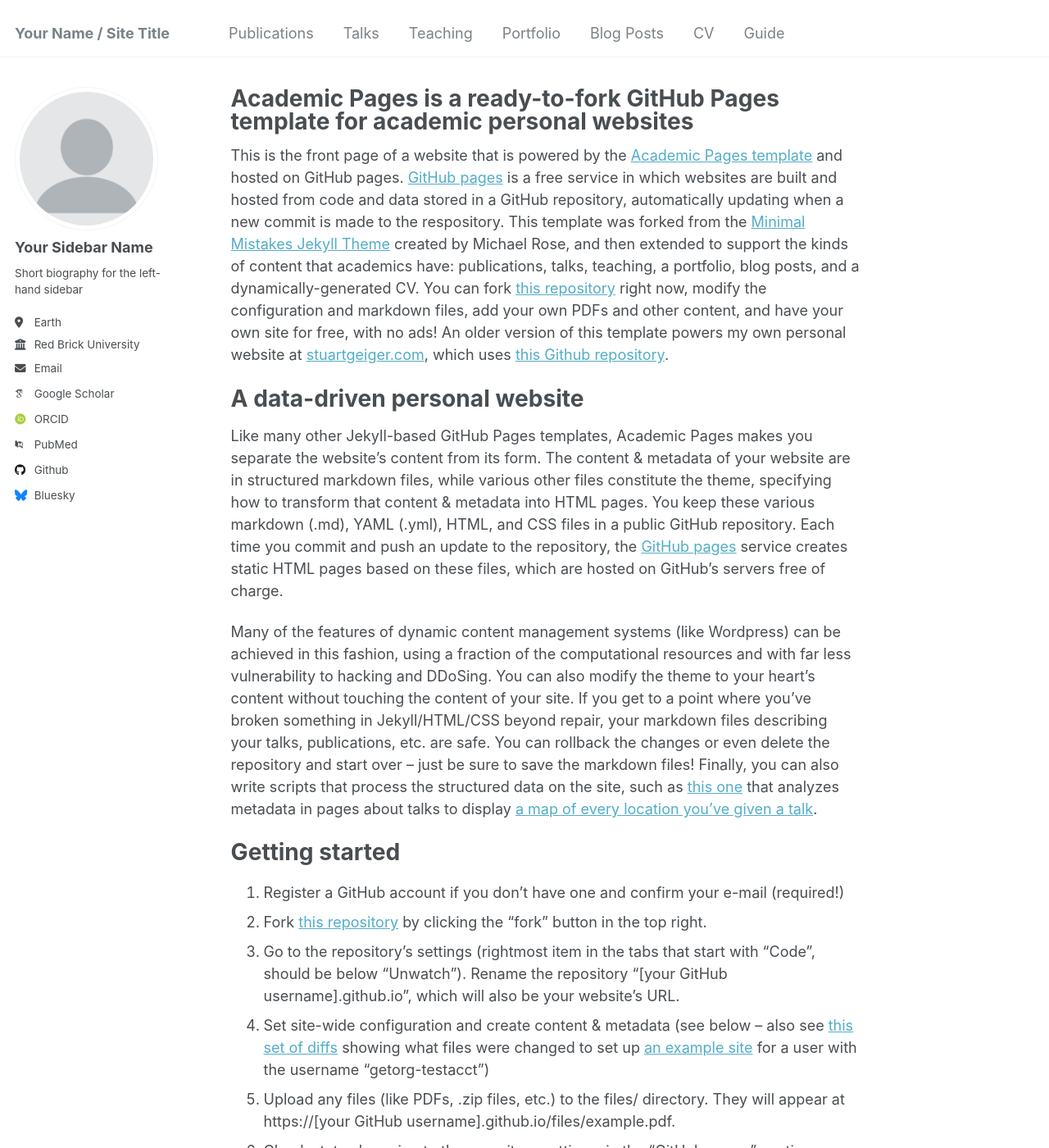
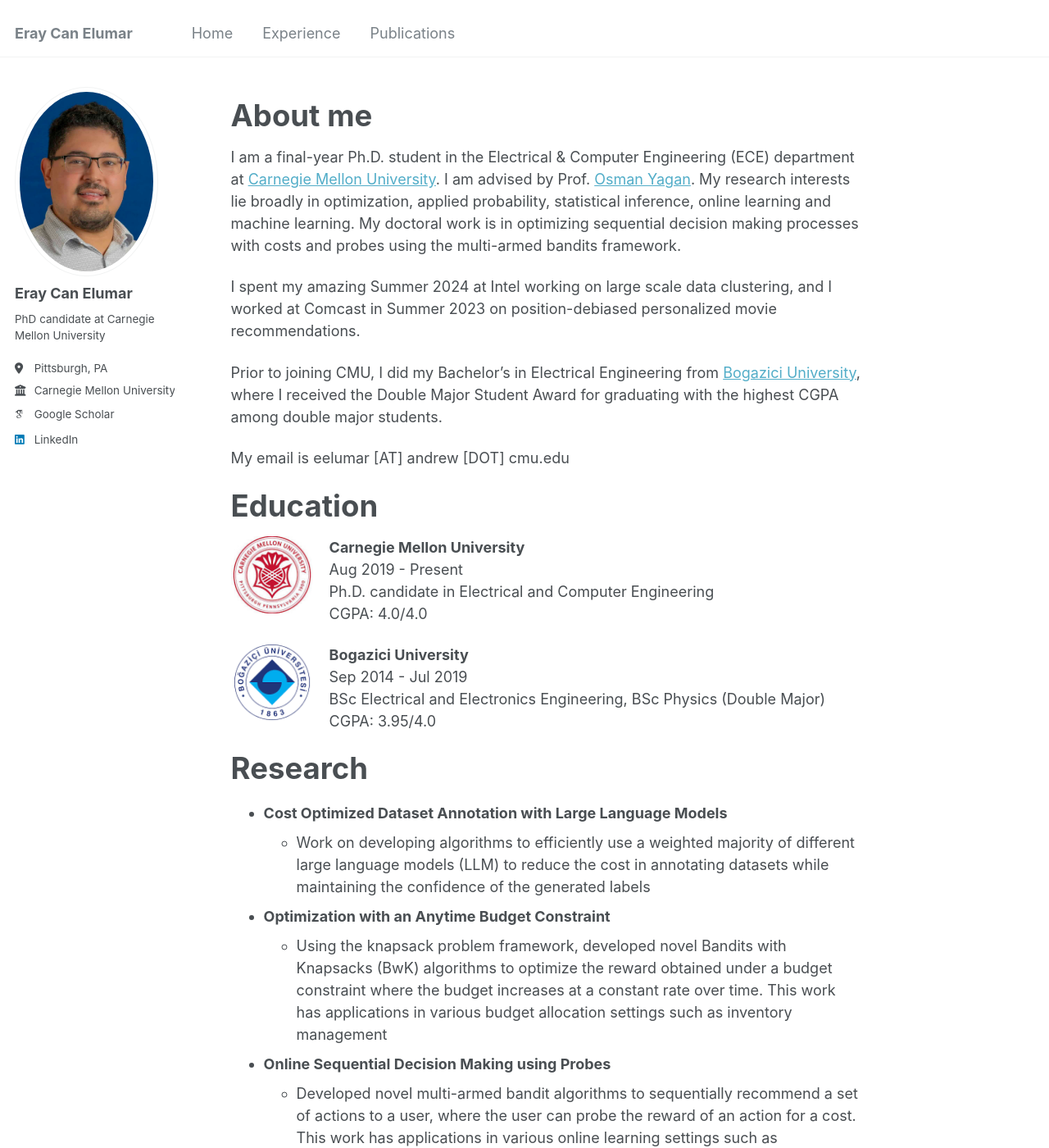
Before and after one commit to eraycanelumar/eraycanelumar.github.io, a Jekyll site: the page built from _pages/about.md, in a window 1280 px wide and 1400 px high. Shown: the whole window at 82% size. Built offline with Jekyll 4.4.1, drawn with Linux system fonts in a browser that asks for light colours; some web fonts are replaced; some of the changed text lies outside the part shown.

Commit message:
first update

```diff
--- a/Gemfile
+++ b/Gemfile
@@ -6,6 +6,7 @@ group :jekyll_plugins do
   gem 'jekyll-sitemap'
   gem 'jemoji'
   gem 'webrick', '~> 1.8'
+  gem "minimal-mistakes-jekyll"
 end
 
 gem 'github-pages'
--- a/_config.yml
+++ b/_config.yml
@@ -6,9 +6,15 @@
 # `jekyll serve -l -H localhost`. If you change this file, please restart the
 # server process.
 
+
+#Set the theme and skin of the site
+# theme: minimal-mistakes-jekyll
+# minimal_mistakes_skin: "dark" # "default", "air", "aqua", "contrast", "dark", "dirt", "neon", "mint", "plum", "sunrise"
+
+
 # Basic Site Settings
 locale                   : "en-US"
-title                    : "Your Name / Site Title"
+title                    : "Eray Can Elumar"
 title_separator          : "-"
 name                     : &name "Your Name"
 description              : &description "personal description"
@@ -22,33 +28,33 @@ repository               : "academicpages/academicpages.github.io"
 author:
   # Biographic information
   avatar           : "profile.png"
-  name             : "Your Sidebar Name"
+  name             : "Eray Can Elumar"
   pronouns         : # example: "she/her"
-  bio              : "Short biography for the left-hand sidebar"
-  location         : "Earth"
-  employer         : "Red Brick University"
+  bio              : "PhD candidate at Carnegie Mellon University"
+  location         : "Pittsburgh, PA"
+  employer         : "Carnegie Mellon University"
   uri              : # URL
-  email            : "none@example.org"
+  email            : #"eelumar [AT] andrew.cmu.edu"
 
   # Academic websites
   arxiv            : # URL - Update with the correct link to your profile
-  googlescholar    : "https://scholar.google.com/citations?user=PS_CX0AAAAAJ"
+  googlescholar    : "https://scholar.google.com/citations?user=9RuD2YQAAAAJ&hl"
   impactstory      : # URL
-  orcid            : "http://orcid.org/yourorcidurl"
+  # orcid            : "http://orcid.org/yourorcidurl"
   semantic         : # URL
-  pubmed           : "https://www.ncbi.nlm.nih.gov/pubmed/?term=john+snow"
+  # pubmed           : "https://www.ncbi.nlm.nih.gov/pubmed/?term=john+snow"
   researchgate     : # URL
 
   # Repositories and software development
   bitbucket        : # Username - Update with your username on the site
   codepen          : # Username
   dribbble         : # Username
-  github           : "academicpages"
+  github           : # "eraycanelumar"
   kaggle           : # Username
   stackoverflow    : # User number or user number and name (i.e., use "1" or "1/jeff-atwood")
 
   # Social media
-  bluesky          : "bsky.app" # Replace this with you Bluesky username
+  # bluesky          : "bsky.app" # Replace this with you Bluesky username
   facebook         : # Username
   flickr           : # Username
   foursquare       : # Username
@@ -57,7 +63,7 @@ author:
   keybase          : # Username
   instagram        : # Username
   lastfm           : # Username
-  linkedin         : # Username
+  linkedin         : "eray-can-elumar"
   mastodon         : # URL
   medium           : # URL
   pinterest        : # Username
@@ -129,7 +135,7 @@ yandex_site_verification :
 
 # Social Sharing
 twitter:
-  username               : &twitter
+  username               :
 facebook:
   username               :
   app_id                 :
--- a/_data/navigation.yml
+++ b/_data/navigation.yml
@@ -5,23 +5,34 @@
 # prevent it from being included in the site.
 
 main:
+
+  - title: "Home"
+    url: /
+
+
+  - title: "Experience"
+    url: /experience/
+
   - title: "Publications"
-    url: /publications/
+    url: /papers/
 
-  - title: "Talks"
-    url: /talks/
 
-  - title: "Teaching"
-    url: /teaching/
+  # - title: "CV"
+  #   url: /files/cv.pdf
 
-  - title: "Portfolio"
-    url: /portfolio/
 
-  - title: "Blog Posts"
-    url: /year-archive/
+  # - title: "Talks"
+  #   url: /talks/
 
-  - title: "CV"
-    url: /cv/
+  # - title: "Teaching"
+  #   url: /teaching/
 
-  - title: "Guide"
-    url: /markdown/
+
+
+  # - title: "Blog Posts"
+  #   url: /year-archive/
+
+
+
+  # - title: "Guide"
+  #   url: /markdown/
--- a/_includes/footer.html
+++ b/_includes/footer.html
@@ -1,6 +1,6 @@
 {% include base_path %}
 
-{% if site.author.github or site.author.bitbucket or site.atom_feed.hide != true %}
+<!-- {% if site.author.github or site.author.bitbucket or site.atom_feed.hide != true %}
 <div class="page__footer-follow">
   <ul class="social-icons">
     {% if site.data.ui-text[site.locale].follow_label %}
@@ -17,9 +17,9 @@
     {% endif %}
   </ul>
 </div>
-{% endif %}
+{% endif %} -->
 
 <div class="page__footer-copyright">
-  &copy; {{ site.time | date: '%Y' }} {{ site.name | default: site.title }}, {{ site.data.ui-text[site.locale].powered_by | default: "Powered by" }} <a href="http://jekyllrb.com" rel="nofollow">Jekyll</a> &amp; <a href="https://github.com/academicpages/academicpages.github.io">AcademicPages</a>, a fork of <a href="https://mademistakes.com/work/minimal-mistakes-jekyll-theme/" rel="nofollow">Minimal Mistakes</a>.<br />
-  Site last updated {{ "now" | date: '%Y-%m-%d' %}}
+  &copy; {{ site.time | date: '%Y' }} {{ "Eray Can Elumar" | default: "Eray Can Elumar" }}. {{ site.data.ui-text[site.locale].powered_by | default: "Powered by" }} <a href="http://jekyllrb.com" rel="nofollow">Jekyll</a> &amp; <a href="https://github.com/academicpages/academicpages.github.io">AcademicPages</a>, a fork of <a href="https://mademistakes.com/work/minimal-mistakes-jekyll-theme/" rel="nofollow">Minimal Mistakes</a>.<br />
+  <!-- Site last updated {{ "now" | date: '%Y-%m-%d' %}} -->
 </div>
--- a/_pages/about.md
+++ b/_pages/about.md
@@ -1,49 +1,92 @@
 ---
 permalink: /
-title: "Academic Pages is a ready-to-fork GitHub Pages template for academic personal websites"
+title: " "
 author_profile: true
 redirect_from:
   - /about/
   - /about.html
 ---
 
-This is the front page of a website that is powered by the [Academic Pages template](https://github.com/academicpages/academicpages.github.io) and hosted on GitHub pages. [GitHub pages](https://pages.github.com) is a free service in which websites are built and hosted from code and data stored in a GitHub repository, automatically updating when a new commit is made to the respository. This template was forked from the [Minimal Mistakes Jekyll Theme](https://mmistakes.github.io/minimal-mistakes/) created by Michael Rose, and then extended to support the kinds of content that academics have: publications, talks, teaching, a portfolio, blog posts, and a dynamically-generated CV. You can fork [this repository](https://github.com/academicpages/academicpages.github.io) right now, modify the configuration and markdown files, add your own PDFs and other content, and have your own site for free, with no ads! An older version of this template powers my own personal website at [stuartgeiger.com](http://stuartgeiger.com), which uses [this Github repository](https://github.com/staeiou/staeiou.github.io).
+<span style="font-size:1.3em;">About me</span>
+======
 
-A data-driven personal website
+I am a final-year Ph.D. student in the Electrical & Computer Engineering (ECE) department at [Carnegie Mellon University](https://www.cmu.edu/). I am advised by Prof. [Osman Yagan](https://users.ece.cmu.edu/~oyagan/). My research interests lie broadly in optimization, applied probability, statistical inference, online learning and machine learning. My doctoral work is in optimizing sequential decision making processes with costs and probes using the multi-armed bandits framework.
+
+I spent my amazing Summer 2024 at Intel working on large scale data clustering, and I worked at Comcast in Summer 2023 on position-debiased personalized movie recommendations.
+
+Prior to joining CMU, I did my Bachelor's in Electrical Engineering from [Bogazici University](https://bogazici.edu.tr/en-US/Index), where I received the Double Major Student Award for graduating with the highest CGPA among double major students.
+
+
+ <!-- During that time, I was fortunate to work with Prof Nikhil Karamchandani and Prof Jayakrishnan Nair. -->
+
+<!-- I am currently on the job market. If you are interested in my profile, feel free to contact me. -->
+
+My email is eelumar [AT] andrew [DOT] cmu.edu
+
+<!-- Here is a link to my [CV](/files/cv.pdf). -->
+
+<p> </p>
+<p> </p>
+
+<span style="font-size:1.3em;">Education</span>
 ======
-Like many other Jekyll-based GitHub Pages templates, Academic Pages makes you separate the website's content from its form. The content & metadata of your website are in structured markdown files, while various other files constitute the theme, specifying how to transform that content & metadata into HTML pages. You keep these various markdown (.md), YAML (.yml), HTML, and CSS files in a public GitHub repository. Each time you commit and push an update to the repository, the [GitHub pages](https://pages.github.com/) service creates static HTML pages based on these files, which are hosted on GitHub's servers free of charge.
 
-Many of the features of dynamic content management systems (like Wordpress) can be achieved in this fashion, using a fraction of the computational resources and with far less vulnerability to hacking and DDoSing. You can also modify the theme to your heart's content without touching the content of your site. If you get to a point where you've broken something in Jekyll/HTML/CSS beyond repair, your markdown files describing your talks, publications, etc. are safe. You can rollback the changes or even delete the repository and start over -- just be sure to save the markdown files! Finally, you can also write scripts that process the structured data on the site, such as [this one](https://github.com/academicpages/academicpages.github.io/blob/master/talkmap.ipynb) that analyzes metadata in pages about talks to display [a map of every location you've given a talk](https://academicpages.github.io/talkmap.html).
 
-Getting started
+<div style="display: flex; align-items: flex-start;">
+
+  <div style="flex: 0 0 auto; margin-right: 20px;">
+    <img src="/images/cmu.jpeg" alt="Carnegie Mellon University" style="max-width: 100px; height: auto;">
+  </div>
+
+  <div style="flex: 1;">
+    <b>Carnegie Mellon University</b><br>
+    Aug 2019 - Present <br>
+    Ph.D. candidate in Electrical and Computer Engineering <br>
+    CGPA: 4.0/4.0
+  </div>
+
+</div>
+
+<p> </p>
+
+<div style="display: flex; align-items: flex-start;">
+
+  <div style="flex: 0 0 auto; margin-right: 20px;">
+    <img src="/images/boun.png" alt="Bogazici University" style="max-width: 100px; height: auto;">
+  </div>
+
+  <div style="flex: 1;">
+    <b>Bogazici University</b><br>
+    Sep 2014 - Jul 2019 <br>
+    BSc Electrical and Electronics Engineering, BSc Physics (Double Major) <br>
+    CGPA: 3.95/4.0
+  </div>
+
+</div>
+
+<p> </p>
+<p> </p>
+
+
+<span style="font-size:1.3em;">Research</span>
 ======
-1. Register a GitHub account if you don't have one and confirm your e-mail (required!)
-1. Fork [this repository](https://github.com/academicpages/academicpages.github.io) by clicking the "fork" button in the top right.
-1. Go to the repository's settings (rightmost item in the tabs that start with "Code", should be below "Unwatch"). Rename the repository "[your GitHub username].github.io", which will also be your website's URL.
-1. Set site-wide configuration and create content & metadata (see below -- also see [this set of diffs](http://archive.is/3TPas) showing what files were changed to set up [an example site](https://getorg-testacct.github.io) for a user with the username "getorg-testacct")
-1. Upload any files (like PDFs, .zip files, etc.) to the files/ directory. They will appear at https://[your GitHub username].github.io/files/example.pdf.
-1. Check status by going to the repository settings, in the "GitHub pages" section
 
-Site-wide configuration
-------
-The main configuration file for the site is in the base directory in [_config.yml](https://github.com/academicpages/academicpages.github.io/blob/master/_config.yml), which defines the content in the sidebars and other site-wide features. You will need to replace the default variables with ones about yourself and your site's github repository. The configuration file for the top menu is in [_data/navigation.yml](https://github.com/academicpages/academicpages.github.io/blob/master/_data/navigation.yml). For example, if you don't have a portfolio or blog posts, you can remove those items from that navigation.yml file to remove them from the header.
 
-Create content & metadata
-------
-For site content, there is one markdown file for each type of content, which are stored in directories like _publications, _talks, _posts, _teaching, or _pages. For example, each talk is a markdown file in the [_talks directory](https://github.com/academicpages/academicpages.github.io/tree/master/_talks). At the top of each markdown file is structured data in YAML about the talk, which the theme will parse to do lots of cool stuff. The same structured data about a talk is used to generate the list of talks on the [Talks page](https://academicpages.github.io/talks), each [individual page](https://academicpages.github.io/talks/2012-03-01-talk-1) for specific talks, the talks section for the [CV page](https://academicpages.github.io/cv), and the [map of places you've given a talk](https://academicpages.github.io/talkmap.html) (if you run this [python file](https://github.com/academicpages/academicpages.github.io/blob/master/talkmap.py) or [Jupyter notebook](https://github.com/academicpages/academicpages.github.io/blob/master/talkmap.ipynb), which creates the HTML for the map based on the contents of the _talks directory).
 
-**Markdown generator**
 
-I have also created [a set of Jupyter notebooks](https://github.com/academicpages/academicpages.github.io/tree/master/markdown_generator
-) that converts a CSV containing structured data about talks or presentations into individual markdown files that will be properly formatted for the Academic Pages template. The sample CSVs in that directory are the ones I used to create my own personal website at stuartgeiger.com. My usual workflow is that I keep a spreadsheet of my publications and talks, then run the code in these notebooks to generate the markdown files, then commit and push them to the GitHub repository.
 
-How to edit your site's GitHub repository
-------
-Many people use a git client to create files on their local computer and then push them to GitHub's servers. If you are not familiar with git, you can directly edit these configuration and markdown files directly in the github.com interface. Navigate to a file (like [this one](https://github.com/academicpages/academicpages.github.io/blob/master/_talks/2012-03-01-talk-1.md) and click the pencil icon in the top right of the content preview (to the right of the "Raw | Blame | History" buttons). You can delete a file by clicking the trashcan icon to the right of the pencil icon. You can also create new files or upload files by navigating to a directory and clicking the "Create new file" or "Upload files" buttons.
 
-Example: editing a markdown file for a talk
-![Editing a markdown file for a talk](/images/editing-talk.png)
+* **Cost Optimized Dataset Annotation with Large Language Models**
+  * Work on developing algorithms to efficiently use a weighted majority of different large language models (LLM) to reduce the cost in annotating datasets while maintaining the confidence of the generated labels
 
-For more info
-------
-More info about configuring Academic Pages can be found in [the guide](https://academicpages.github.io/markdown/). The [guides for the Minimal Mistakes theme](https://mmistakes.github.io/minimal-mistakes/docs/configuration/) (which this theme was forked from) might also be helpful.
+* **Optimization with an Anytime Budget Constraint**
+  * Using the knapsack problem framework, developed novel Bandits with Knapsacks (BwK) algorithms to optimize the reward obtained under a budget constraint where the budget increases at a constant rate over time. This work has applications in various budget allocation settings such as inventory management
+
+* **Online Sequential Decision Making using Probes**
+  * Developed novel multi-armed bandit algorithms to
+sequentially recommend a set of actions to a user, where the user can probe the reward of an action for a cost. This work has applications in various online learning settings such as recommendation systems and queuing systems
+
+* **Design of Resilient and Reliable Distributed Networks**
+  * Provided formal guarantees for r-robustness of random K-out graphs
+  * Derived conditions on the network parameters of a random K-out graph
+that ensure connectivity or existence of a giant component in the event of node failures or adversarial capture of nodes
```
Also changed, not shown: _pages/experience.md (added, +70 -0 lines), _pages/papers.md (added, +28 -0 lines), _pages/sitemap.md (+8 -7 lines), images/boun.png (added), images/cmu.jpeg (added), images/profile.png, images/profile1.png (added), 2 other files.
